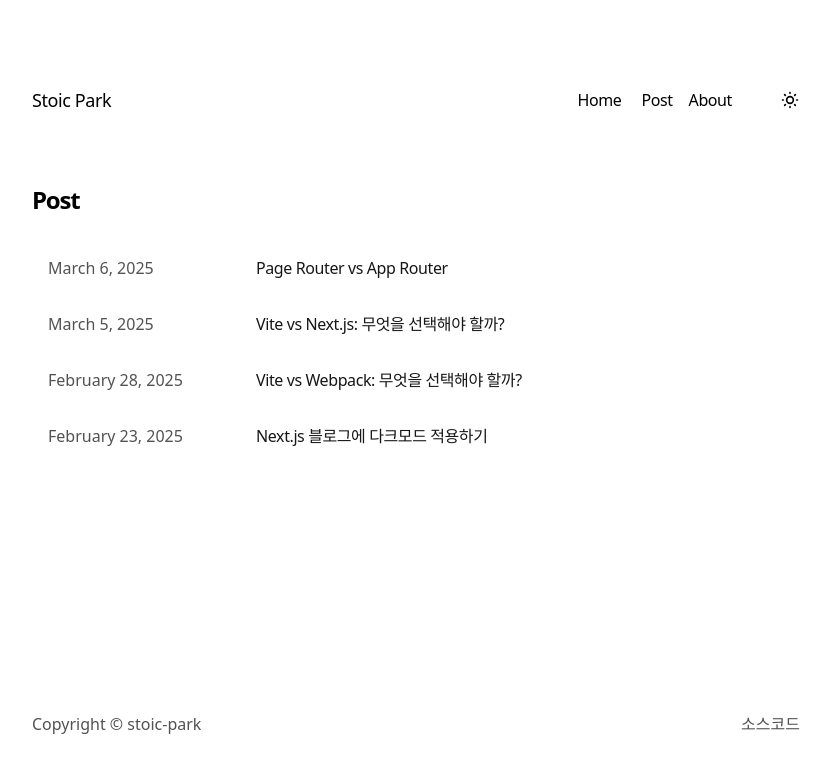
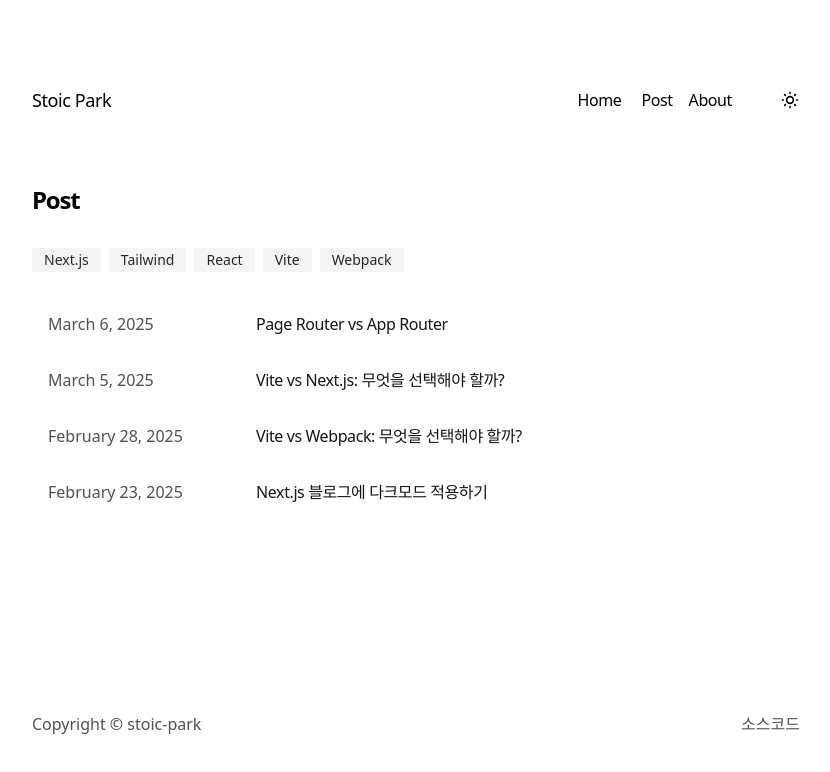
Before and after one commit to stoic-park/blog, a Next.js app: page /post in a window 1280 px wide. Shown: the top 772 px of the page, without its empty margins (224-1054 px from the left). Built offline with nearby package versions, Linux system fonts and the light colour scheme.

Commit message:
feat: post tag 기능 추가

```diff
--- a/app/components/posts.tsx
+++ b/app/components/posts.tsx
@@ -1,8 +1,15 @@
 import Link from 'next/link'
 import { formatDate, getBlogPosts } from 'app/post/utils'
 
-export function BlogPosts() {
+export function BlogPosts({ selectedTag }: { selectedTag?: string }) {
   let allBlogs = getBlogPosts()
+
+  // 태그 필터링 추가
+  if (selectedTag) {
+    allBlogs = allBlogs.filter((post) =>
+      post.metadata.tags?.includes(selectedTag),
+    )
+  }
 
   return (
     <div>
@@ -21,13 +28,27 @@ export function BlogPosts() {
             className="flex flex-col space-y-1 mb-4 hover:bg-neutral-100 dark:hover:bg-neutral-800 rounded-lg p-2 px-4 transition-colors"
             href={`/post/${post.slug}`}
           >
-            <div className="w-full flex flex-row items-center">
-              <p className="text-neutral-600 dark:text-neutral-400 w-48 shrink-0 tabular-nums mr-4">
-                {formatDate(post.metadata.publishedAt, false)}
-              </p>
-              <p className="text-neutral-900 dark:text-neutral-100 tracking-tight group-hover:text-neutral-800">
-                {post.metadata.title}
-              </p>
+            <div className="w-full flex flex-col">
+              <div className="flex flex-row items-center">
+                <p className="text-neutral-600 dark:text-neutral-400 w-48 shrink-0 tabular-nums mr-4">
+                  {formatDate(post.metadata.publishedAt, false)}
+                </p>
+                <p className="text-neutral-900 dark:text-neutral-100 tracking-tight">
+                  {post.metadata.title}
+                </p>
+              </div>
+              {/* {post.metadata.tags && (
+                <div className="flex gap-2 mt-2 ml-52">
+                  {post.metadata.tags.map((tag) => (
+                    <span
+                      key={tag}
+                      className="text-sm text-neutral-600 dark:text-neutral-400 bg-neutral-100 dark:bg-neutral-800 rounded-full px-3 py-0.5"
+                    >
+                      {tag}
+                    </span>
+                  ))}
+                </div>
+              )} */}
             </div>
           </Link>
         ))}
--- a/app/post/page.tsx
+++ b/app/post/page.tsx
@@ -1,16 +1,41 @@
 import { BlogPosts } from 'app/components/posts'
+import { getBlogPosts } from './utils'
 
 export const metadata = {
   title: 'Post',
   description: 'post.',
 }
 
-export default function Page() {
+export default function Page({
+  searchParams,
+}: {
+  searchParams: { tag?: string }
+}) {
+  const allPosts = getBlogPosts()
+  const allTags = Array.from(
+    new Set(allPosts.flatMap((post) => post.metadata.tags || [])),
+  )
+
   return (
     <section>
       <h1 className="font-semibold text-2xl mb-8 tracking-tighter">Post</h1>
+      <div className="flex gap-2 flex-wrap mb-8">
+        {allTags.map((tag) => (
+          <a
+            key={tag}
+            href={searchParams.tag === tag ? '/post' : `/post?tag=${tag}`}
+            className={`text-sm rounded-sm px-3 py-0.5 transition-colors ${
+              searchParams.tag === tag
+                ? 'bg-neutral-800 dark:bg-neutral-100 text-neutral-100 dark:text-neutral-800'
+                : 'bg-neutral-100 dark:bg-neutral-800 text-neutral-800 dark:text-neutral-100 hover:bg-neutral-200 dark:hover:bg-neutral-700'
+            }`}
+          >
+            {tag}
+          </a>
+        ))}
+      </div>
       <div className="my-8">
-        <BlogPosts />
+        <BlogPosts selectedTag={searchParams.tag} />
       </div>
     </section>
   )
--- a/app/post/utils.ts
+++ b/app/post/utils.ts
@@ -6,6 +6,7 @@ type Metadata = {
   publishedAt: string
   summary: string
   image?: string
+  tags?: string[]
 }
 
 function parseFrontmatter(fileContent: string) {
@@ -20,7 +21,12 @@ function parseFrontmatter(fileContent: string) {
     let [key, ...valueArr] = line.split(': ')
     let value = valueArr.join(': ').trim()
     value = value.replace(/^['"](.*)['"]$/, '$1') // Remove quotes
-    metadata[key.trim() as keyof Metadata] = value
+
+    if (key.trim() === 'tags') {
+      ;(metadata as any).tags = value.split(',').map((tag) => tag.trim())
+    } else {
+      ;(metadata as any)[key.trim()] = value
+    }
   })
 
   return { metadata: metadata as Metadata, content }
--- a/posts/darkmode.mdx
+++ b/posts/darkmode.mdx
@@ -2,13 +2,14 @@
 title: 'Next.js 블로그에 다크모드 적용하기'
 publishedAt: '2025-02-23'
 summary: 'Next.js로 만든 블로그에 다크모드를 구현하는 과정을 공유합니다. Tailwind CSS의 다크모드 기능과 React의 상태관리를 활용하여 구현했습니다.'
+tags: 'Next.js, Tailwind, React'
 ---
 
 # Next.js + tailwindCSS 블로그에 다크모드 적용하기
 
 다크모드를 구현하는 과정을 공유합니다.
 
-## 1. Tailwind CSS 다크모드 설정
+## 1. TailwindCSS 다크모드 설정
 
 Tailwind CSS는 `dark:` 접두사를 통해 다크모드 스타일을 쉽게 적용할 수 있습니다.
 
--- a/posts/pagevsapprouter.mdx
+++ b/posts/pagevsapprouter.mdx
@@ -2,6 +2,7 @@
 title: 'Page Router vs App Router'
 publishedAt: '2025-03-06'
 summary: 'Next.js의 App Router에 대한 개념과 Page Router와의 차이점을 알아보자'
+tags: 'Next.js, React'
 ---
 
 ## 개요
--- a/posts/viteNextjs.mdx
+++ b/posts/viteNextjs.mdx
@@ -2,6 +2,7 @@
 title: 'Vite vs Next.js: 무엇을 선택해야 할까?'
 publishedAt: '2025-03-05'
 summary: 'Vite와 Next.js의 차이점과 장단점을 비교하고, 어떤 상황에서 더 적합한지 살펴봅니다.'
+tags: 'Vite, Next.js'
 ---
 
 ## Vite vs Next.js: 무엇이 다를까?
--- a/posts/viteWebpack.mdx
+++ b/posts/viteWebpack.mdx
@@ -2,6 +2,7 @@
 title: 'Vite vs Webpack: 무엇을 선택해야 할까?'
 publishedAt: '2025-02-28'
 summary: 'Vite와 Webpack의 차이점과 장단점을 비교하고, 간단한 예시를 포함하여 어떤 상황에서 더 적합한지 살펴봅니다.'
+tags: 'Vite, Webpack'
 ---
 
 ## Vite vs Webpack: 무엇이 더 좋을까?
```
